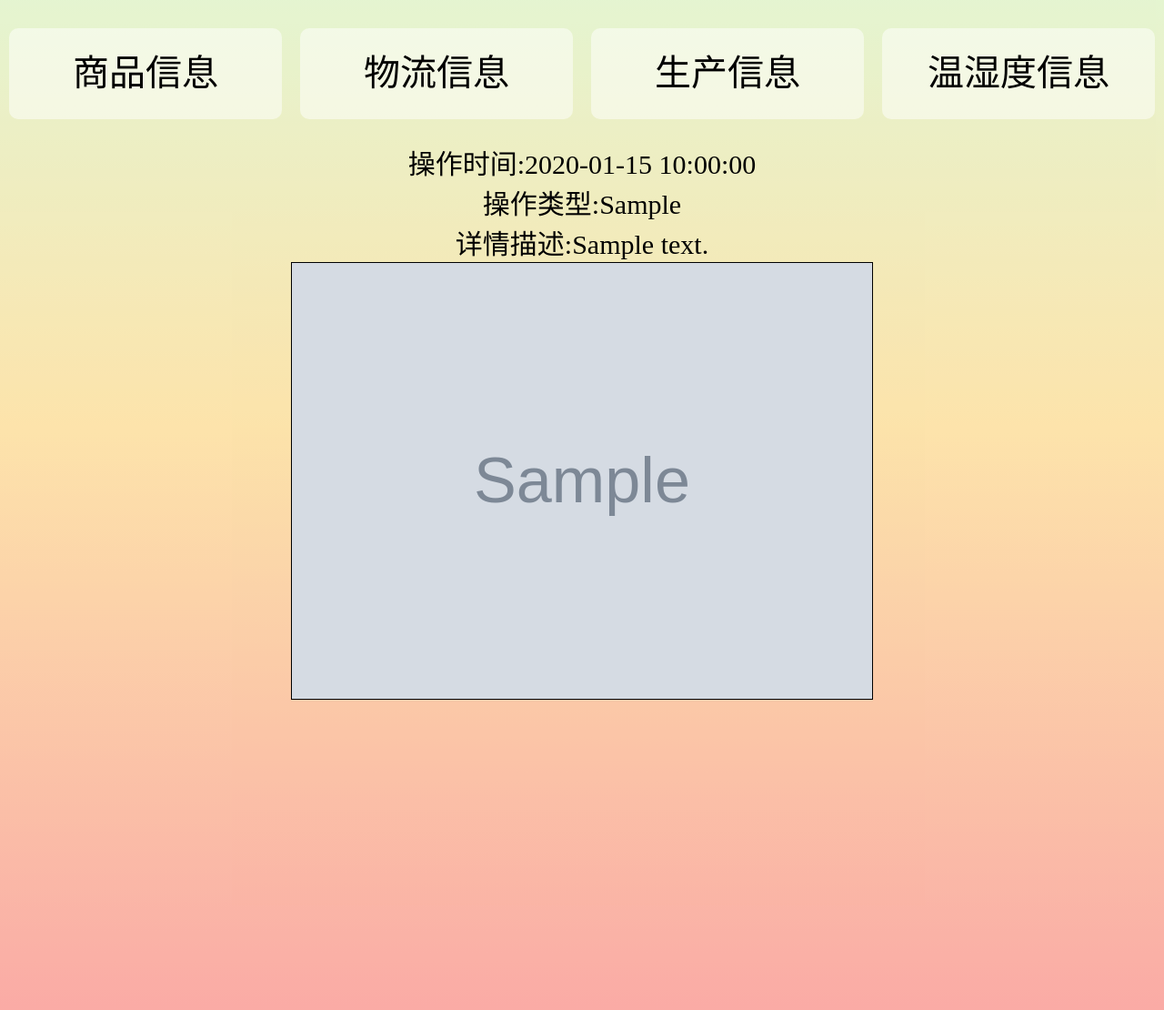
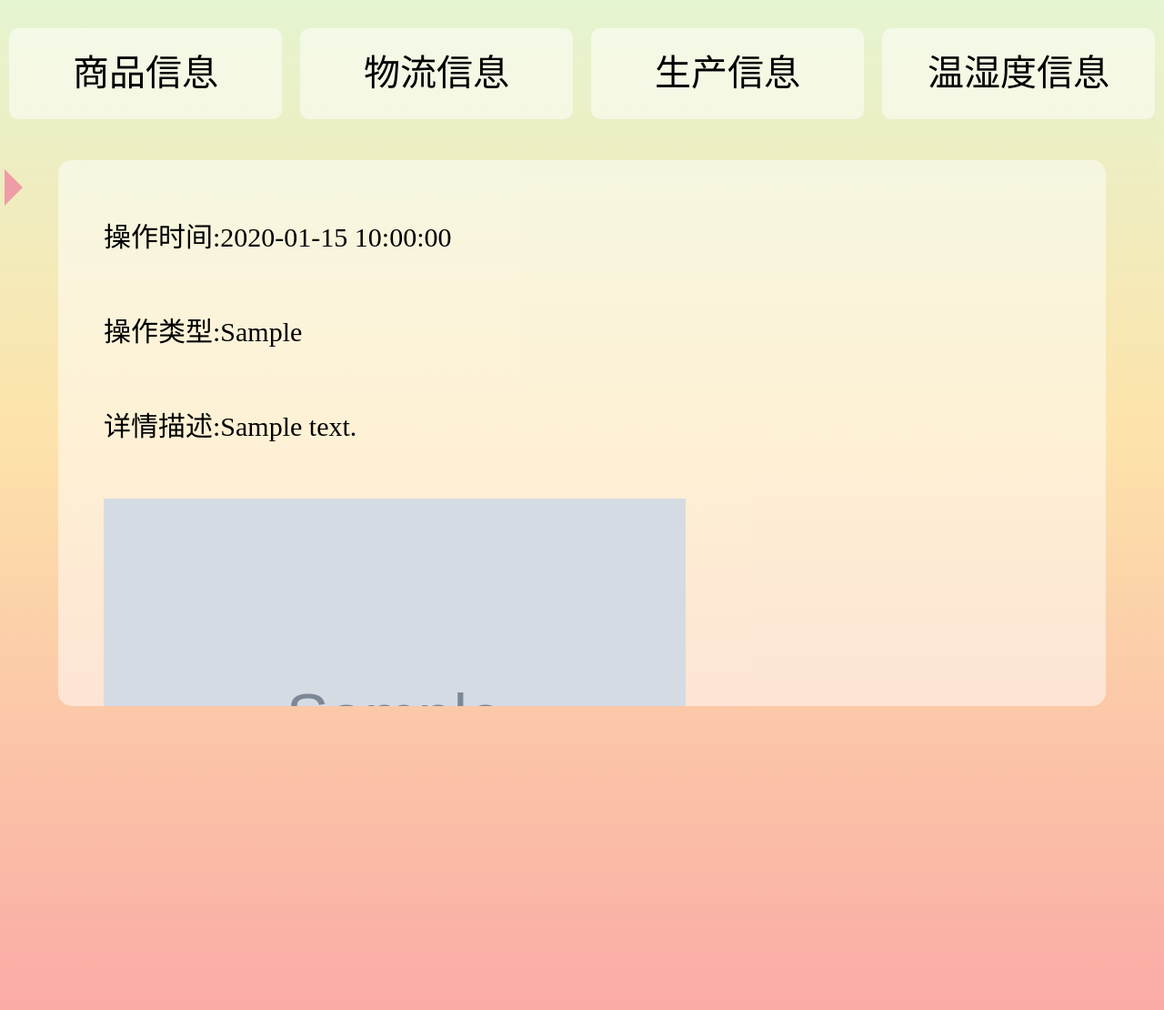
Before and after one commit to carolin-violet/trace_system, a Flask app: template src/templates/detail.html in a window 1280 px wide, after a click on "生产信息". Shown: the part 276-1386 px from the top of the page at 91% size. Run offline with Flask 2, Linux system fonts and the light colour scheme; the template is opened without the code that fills it: most values are stand-ins (such as "Sample title", 1, 10 or a date in 2020); grey boxes marked "Sample" are stand-in pictures.

Commit message:
差不多凑合用

```diff
--- a/src/templates/detail.html
+++ b/src/templates/detail.html
@@ -70,16 +70,6 @@
             display: none;
         }
 
-        {#图片#}
-        img{
-            width: 50vw;
-            height: auto;
-            border: black 1px solid;
-            background-color: darkgrey;
-            object-fit: cover;
-            object-position: 50% 20%;
-        }
-
         {#商品信息#}
         #section1 ul li{
             margin: 50px auto;
@@ -137,6 +127,44 @@
             margin-left: 18px;
             font-size: 40px;
         }
+
+        {#生产信息#}
+        #section3 ul li{
+            position: relative;
+        }
+        #section3 ul li[class="temp"]:before{
+            content: "";
+            left: 0;
+            position: absolute;
+            border: 20px solid;
+            border-color: transparent transparent transparent #ee9ca7;
+            transform: translate(5px, 10px);
+        }
+        #section3 ul li ul{
+            margin: 20px auto;
+            height: 600px;
+            width: 90vw;
+            background-color: rgba(255,255,255,0.5);
+            border-radius: 15px;
+            overflow: auto;
+        }
+        #section3 ul li ul li{
+            padding-left: 50px;
+            padding-top: 50px   ;
+            margin: 10px auto;
+            text-align: left;
+            height: auto;
+            white-space: nowrap;
+            text-overflow:ellipsis;
+        }
+        {#图片#}
+        #section3 ul li ul li img{
+            width: 50vw;
+            height: auto;
+            background-color: darkgrey;
+            object-fit: cover;
+            object-position: 50% 20%;
+        }
     </style>
 </head>
 <body>
@@ -176,7 +204,7 @@
         <div class="section" id="section3">
             <ul>
                 {% for item in data['produce_data'] %}
-                    <li>
+                    <li class="temp">
                         <ul>
                             <li>操作时间:{{ item['op_time'] }}</li>
                             <li>操作类型:{{ item['op_type'] }}</li>
```
